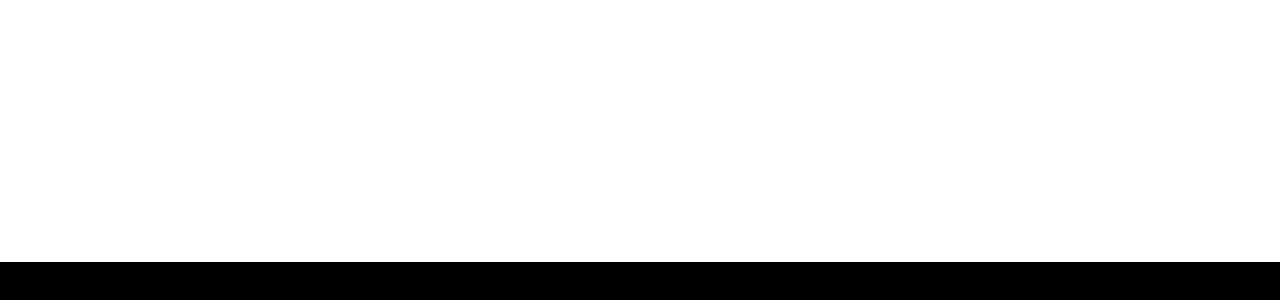
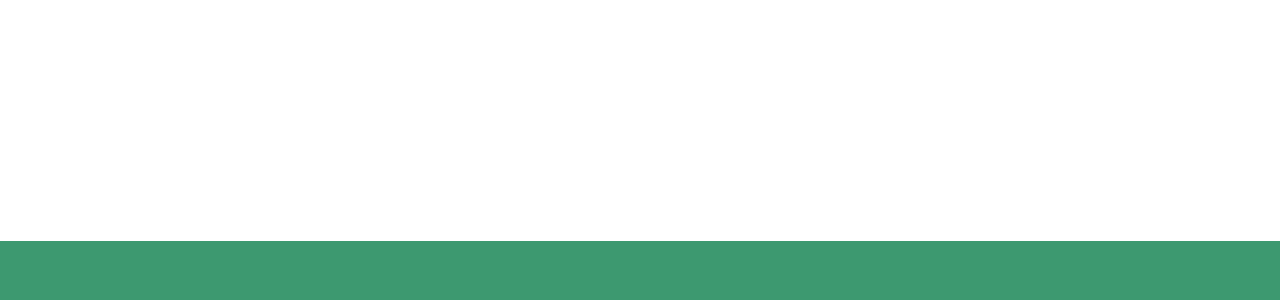
Before and after one commit to schradersoftware/cathcart-website, a React (Create React App) app: page / in a window 1280 px wide. Shown: the part 2359-2659 px from the top of the page. Built offline with nearby package versions, Linux system fonts and the light colour scheme.

Commit message:
Update color for past sales

```diff
--- a/src/components/PastSales.js
+++ b/src/components/PastSales.js
@@ -16,10 +16,8 @@ export default function PastSales(props) {
     <React.Fragment>
       <div
         id='pastsales'
-        style={{ height: '2600px', backgroundColor: 'black' }}
-      >
-        <h1>This is our past sales!!</h1>
-      </div>
+        style={{ height: '2600px', backgroundColor: '#3D9970' }}
+      ></div>
     </React.Fragment>
   );
 }
```
